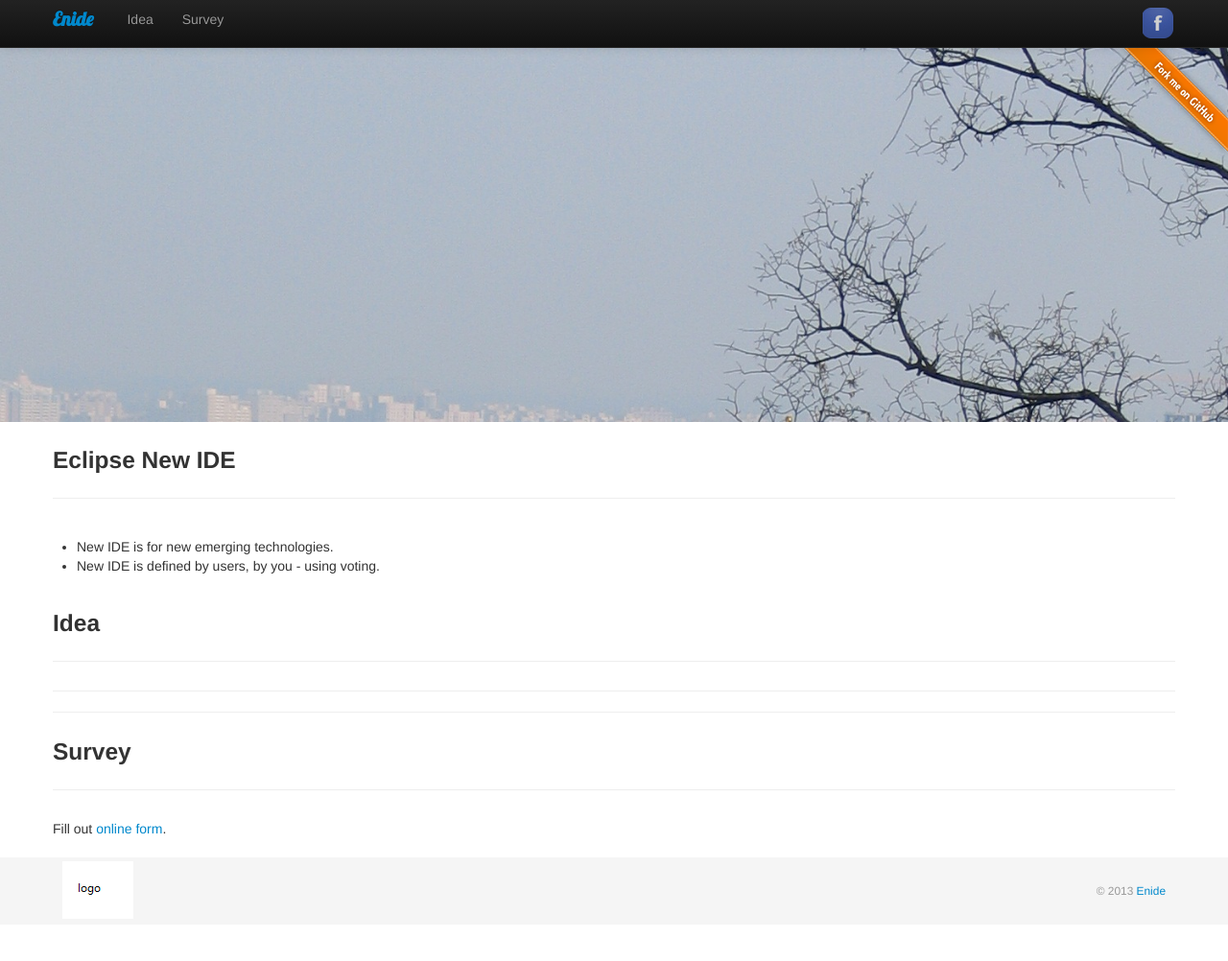
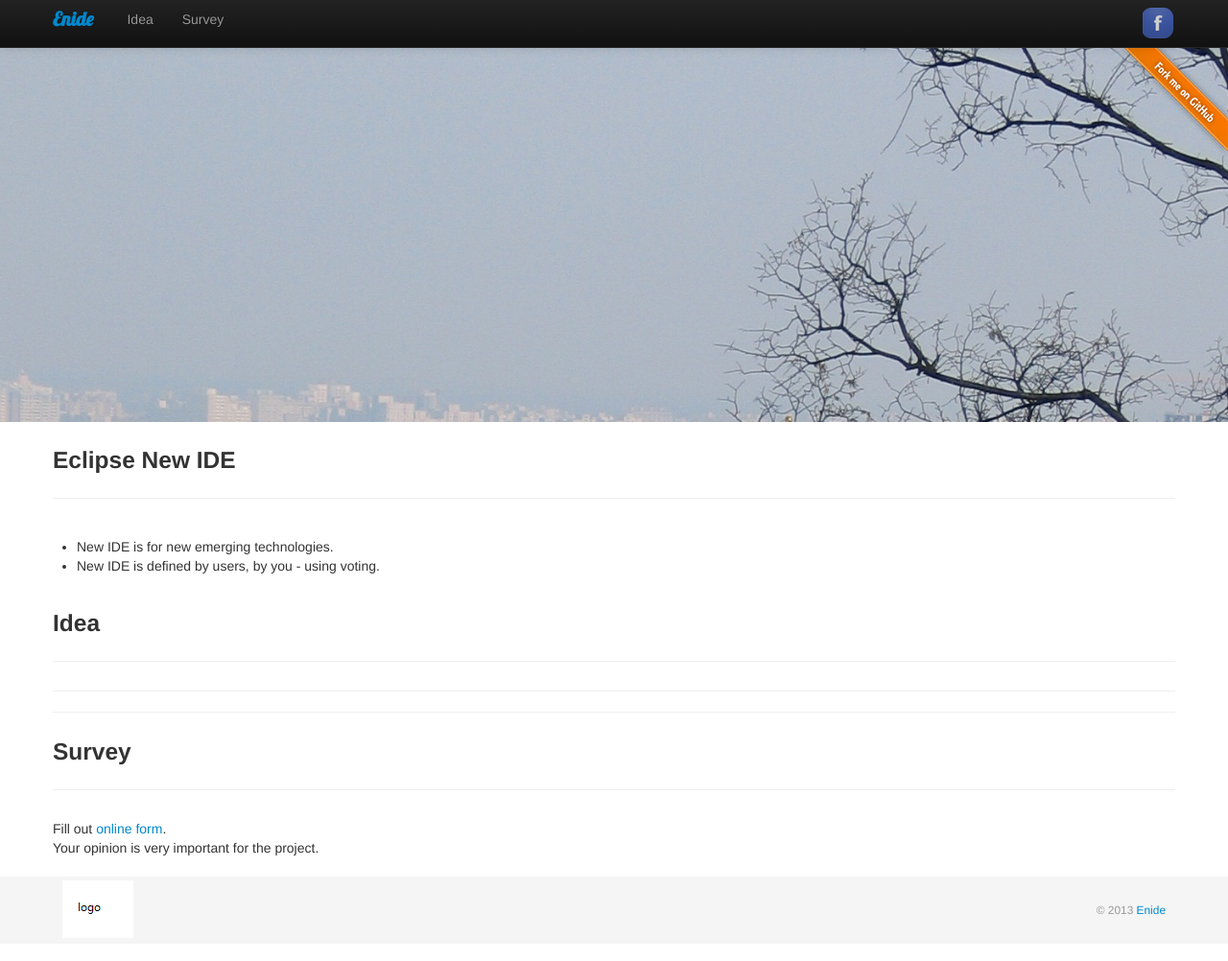
Before and after one commit to Enide/enide.github.io, a plain HTML site: page index.html in a window 1280 px wide. Shown: the whole page at 96% size. Drawn offline with Linux system fonts and the light colour scheme; a script that the page names is missing.

Commit message:
important

```diff
--- a/index.html
+++ b/index.html
@@ -104,6 +104,8 @@
 		var scr = d.getElementsByTagName(t)[0], par = scr.parentNode; par.insertBefore(s, scr);
 		})(document, 'script');</script>
 
+		Your opinion is very important for the project.
+
         </div>
         <div class="span8">
 
```
